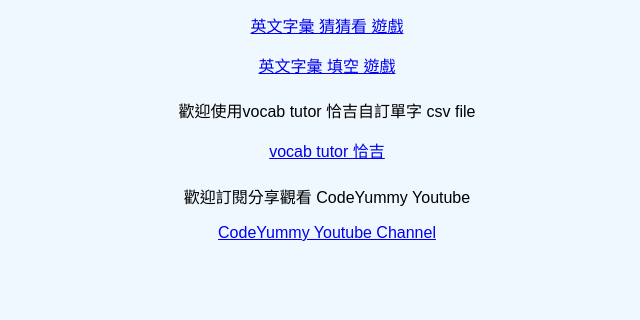
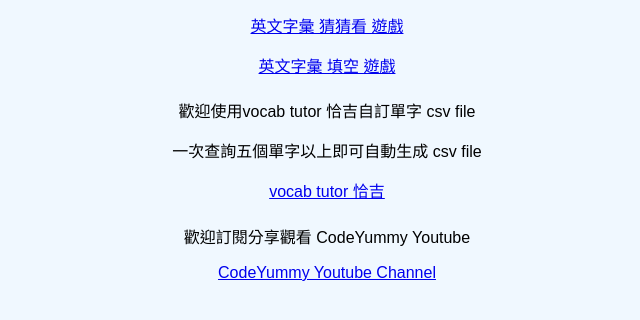
Before and after one commit to codeyummyy/my-public-html-site, a plain HTML site: page index.html in a window 1280 px wide. Shown: the part 380-700 px from the top of the page, without its empty margins (313-953 px from the left). Drawn offline with Linux system fonts and the light colour scheme.

Commit message:
Update index.html

```diff
--- a/index.html
+++ b/index.html
@@ -24,6 +24,7 @@
 
     <h1></h1>
     <p>歡迎使用vocab tutor 恰吉自訂單字 csv file</p>
+    <p>一次查詢五個單字以上即可自動生成 csv file</p>
     <p><a href="https://chatgpt.com/g/g-iFYwOQlnU-english-vocab-tutor"> vocab tutor 恰吉</a></p>
 
     <h1></h1>
```
